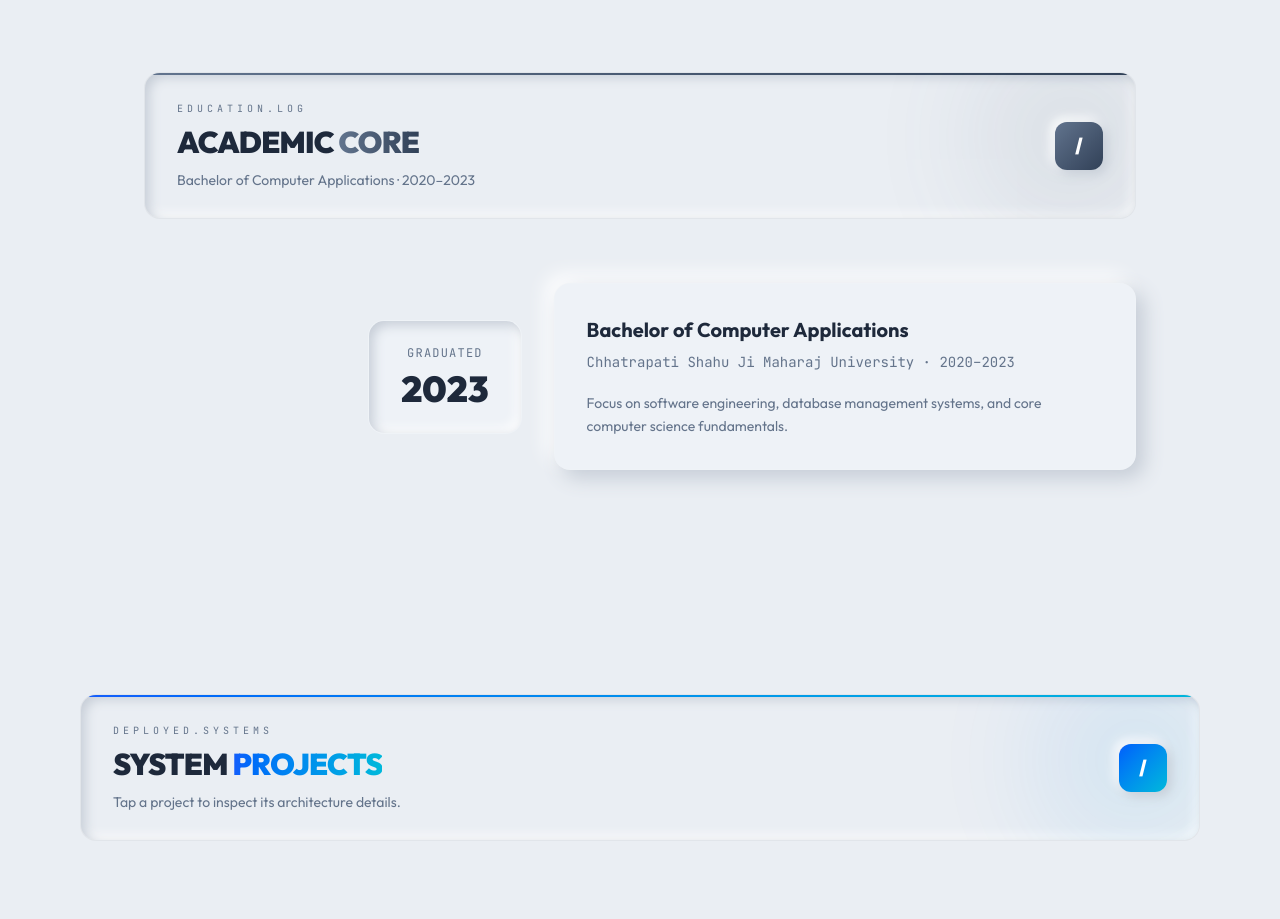
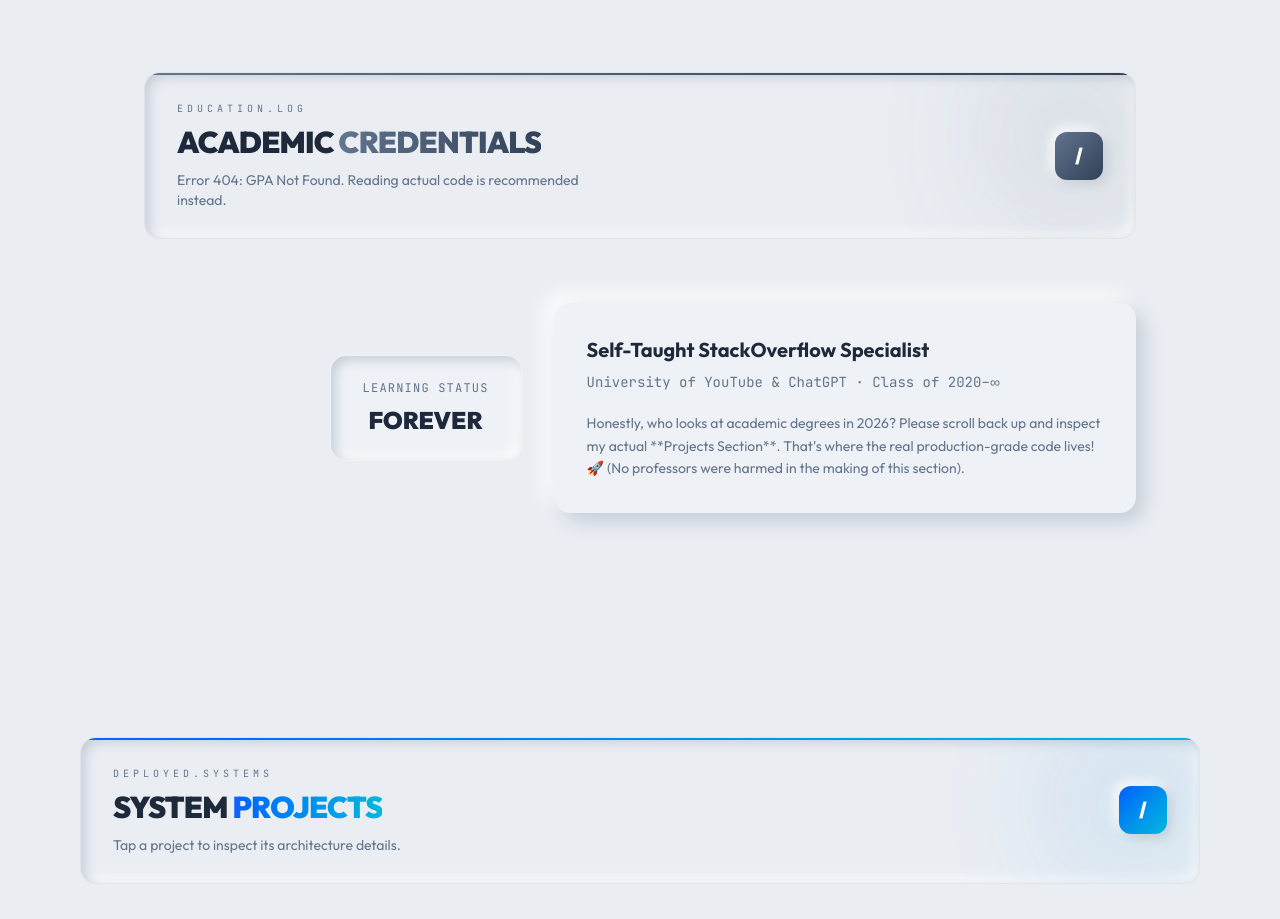
Before and after one commit to Sam-Rcs/portfolio, a Next.js app: page / in a window 1280 px wide. Shown: the part 4160-5079 px from the top of the page. Built offline with nearby package versions, Linux system fonts and the light colour scheme.

Commit message:
chore: replace academic credentials with developer humor

```diff
--- a/src/components/EducationSection.tsx
+++ b/src/components/EducationSection.tsx
@@ -12,9 +12,9 @@ export default function EducationSection() {
         <SectionBanner
           eyebrow="education.log"
           title="ACADEMIC"
-          highlight="CORE"
+          highlight="CREDENTIALS"
           gradient="from-slate-500 to-slate-700"
-          description="Bachelor of Computer Applications · 2020–2023"
+          description="Error 404: GPA Not Found. Reading actual code is recommended instead."
         />
 
         <motion.div
@@ -33,8 +33,8 @@ export default function EducationSection() {
                 border: "1px solid rgba(255,255,255,0.04)",
               }}
             >
-              <span className="font-mono text-xs text-[var(--color-muted)] tracking-widest block mb-2">GRADUATED</span>
-              <span className="font-black text-4xl text-[var(--color-foreground)]">2023</span>
+              <span className="font-mono text-xs text-[var(--color-muted)] tracking-widest block mb-2">LEARNING STATUS</span>
+              <span className="font-black text-2xl text-[var(--color-foreground)]">FOREVER</span>
             </div>
           </div>
 
@@ -52,10 +52,10 @@ export default function EducationSection() {
                 style={{ background: "radial-gradient(circle at 0% 50%, rgba(139,92,246,0.05) 0%, transparent 70%)" }}
               />
               <div className="relative z-10">
-                <h3 className="text-xl font-bold text-[var(--color-foreground)] mb-2">Bachelor of Computer Applications</h3>
-                <h4 className="text-sm text-[var(--color-muted)] font-mono mb-5">Chhatrapati Shahu Ji Maharaj University · 2020–2023</h4>
+                <h3 className="text-xl font-bold text-[var(--color-foreground)] mb-2">Self-Taught StackOverflow Specialist</h3>
+                <h4 className="text-sm text-[var(--color-muted)] font-mono mb-5">University of YouTube & ChatGPT · Class of 2020–∞</h4>
                 <p className="text-[var(--color-muted)] text-sm leading-relaxed">
-                  Focus on software engineering, database management systems, and core computer science fundamentals.
+                  Honestly, who looks at academic degrees in 2026? Please scroll back up and inspect my actual **Projects Section**. That&apos;s where the real production-grade code lives! 🚀 (No professors were harmed in the making of this section).
                 </p>
               </div>
             </div>
```
